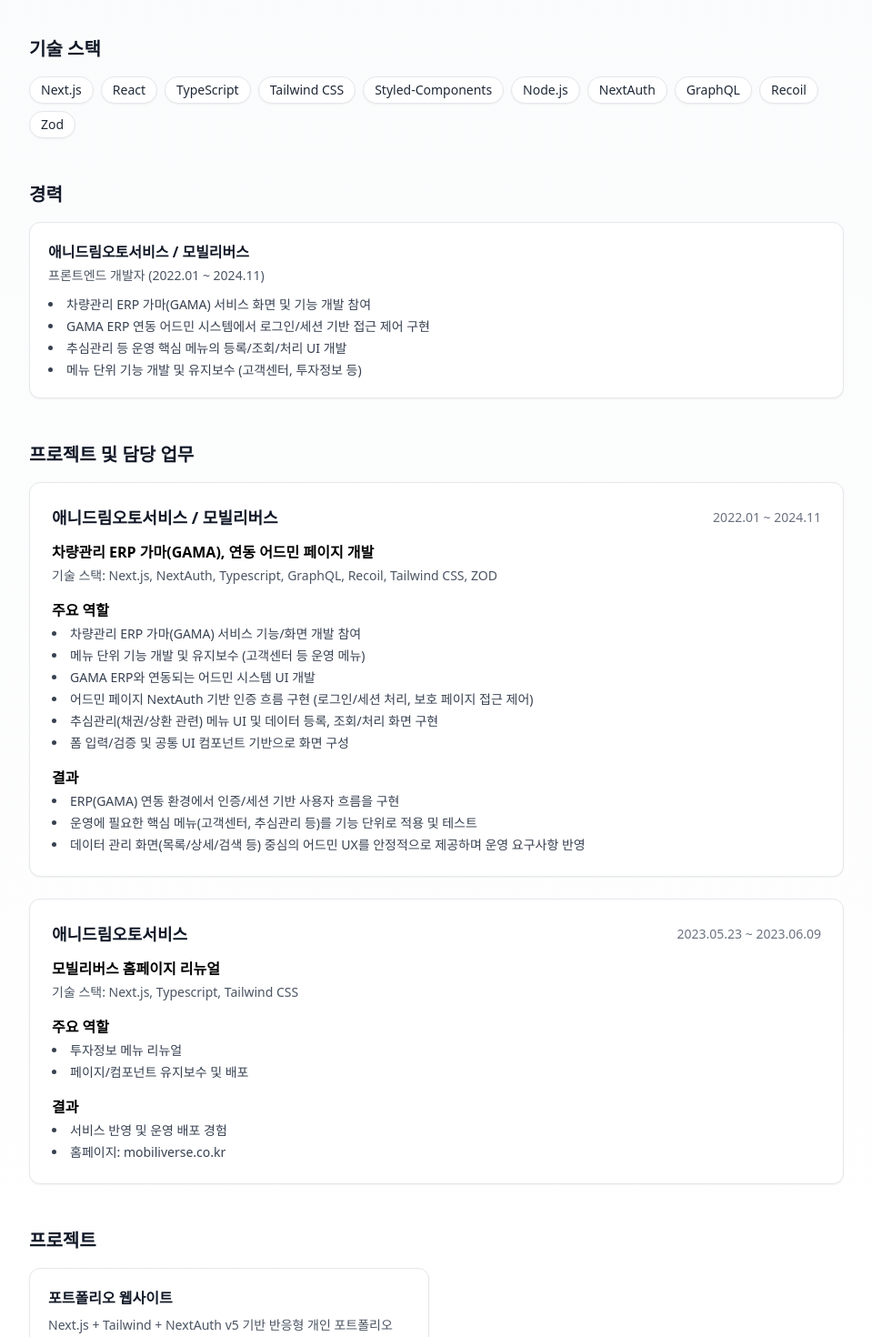
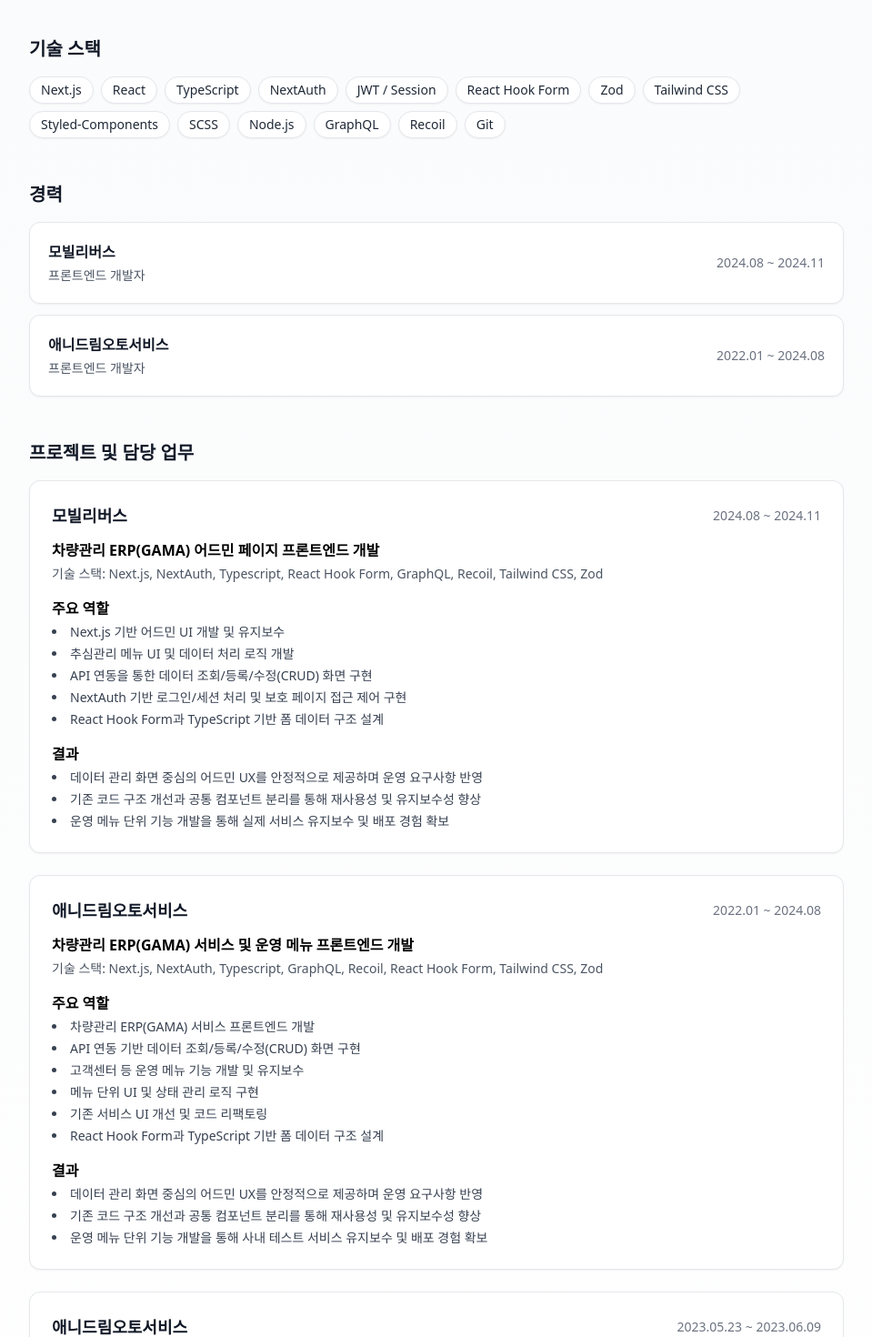
Before and after one commit to bongjunk/developer-portfolio, a Next.js app: page /portfolio in a window 1280 px wide. Shown: the part 700-2170 px from the top of the page at 91% size, without its empty margins (160-1119 px from the left). Built offline with nearby package versions, Linux system fonts and the light colour scheme; no server answers.

Commit message:
feat: 포트폴리오 컴포넌트 데이터 수정

```diff
--- a/app/(main)/portfolio/page.tsx
+++ b/app/(main)/portfolio/page.tsx
@@ -1,13 +1,11 @@
 "use client";
 
 import { useSession } from "next-auth/react";
-import { useRouter } from "next/navigation";
-import { useEffect } from "react";
-import toast from "react-hot-toast";
 import AuthDemoBanner from "./AuthDemoBanner";
 import AuthStatusCard from "./AuthStatusCard";
 
 type ExperiencesTypes = {
+  id: string;
   company: string;
   role: string;
   period: string;
@@ -29,64 +27,100 @@
     return <p className="text-center mt-20 text-gray-500">로딩 중...</p>;
   }
 
-  const isAuthenticated = status === "authenticated";
-
   // 기술스택
   const skills: string[] = [
     "Next.js",
     "React",
     "TypeScript",
+    "NextAuth",
+    "JWT / Session",
+    "React Hook Form",
+    "Zod",
     "Tailwind CSS",
     "Styled-Components",
+    "SCSS",
     "Node.js",
-    "NextAuth",
     "GraphQL",
     "Recoil",
-    "Zod",
+    "Git",
   ];
 
   // 경력사항
   const experiences: ExperiencesTypes[] = [
     {
-      company: "애니드림오토서비스 / 모빌리버스",
+      id: "mobiliverse-gama-admin",
+      company: "모빌리버스",
       role: "프론트엔드 개발자",
-      period: "2022.01 ~ 2024.11",
-      project: "차량관리 ERP 가마(GAMA), 연동 어드민 페이지 개발",
+      period: "2024.08 ~ 2024.11",
+      project: "차량관리 ERP(GAMA) 어드민 페이지 프론트엔드 개발",
+      stack: [
+        "Next.js",
+        "NextAuth",
+        "Typescript",
+        "React Hook Form",
+        "GraphQL",
+        "Recoil",
+        "Tailwind CSS",
+        "Zod",
+      ],
+      responsibilities: [
+        "Next.js 기반 어드민 UI 개발 및 유지보수",
+        "추심관리 메뉴 UI 및 데이터 처리 로직 개발",
+        "API 연동을 통한 데이터 조회/등록/수정(CRUD) 화면 구현",
+        "NextAuth 기반 로그인/세션 처리 및 보호 페이지 접근 제어 구현",
+        "React Hook Form과 TypeScript 기반 폼 데이터 구조 설계",
+      ],
+      achievements: [
+        "데이터 관리 화면 중심의 어드민 UX를 안정적으로 제공하며 운영 요구사항 반영",
+        "기존 코드 구조 개선과 공통 컴포넌트 분리를 통해 재사용성 및 유지보수성 향상",
+        "운영 메뉴 단위 기능 개발을 통해 실제 서비스 유지보수 및 배포 경험 확보",
+      ],
+    },
+    {
+      id: "anydream-gama-service",
+      company: "애니드림오토서비스",
+      role: "프론트엔드 개발자",
+      period: "2022.01 ~ 2024.08",
+      project: "차량관리 ERP(GAMA) 서비스 및 운영 메뉴 프론트엔드 개발",
       stack: [
         "Next.js",
         "NextAuth",
         "Typescript",
         "GraphQL",
         "Recoil",
+        "React Hook Form",
         "Tailwind CSS",
-        "ZOD",
+        "Zod",
       ],
       responsibilities: [
-        "차량관리 ERP 가마(GAMA) 서비스 기능/화면 개발 참여",
-        "메뉴 단위 기능 개발 및 유지보수 (고객센터 등 운영 메뉴)",
-        "GAMA ERP와 연동되는 어드민 시스템 UI 개발",
-        "어드민 페이지 NextAuth 기반 인증 흐름 구현 (로그인/세션 처리, 보호 페이지 접근 제어)",
-        "추심관리(채권/상환 관련) 메뉴 UI 및 데이터 등록, 조회/처리 화면 구현",
-        "폼 입력/검증 및 공통 UI 컴포넌트 기반으로 화면 구성",
+        "차량관리 ERP(GAMA) 서비스 프론트엔드 개발",
+        "API 연동 기반 데이터 조회/등록/수정(CRUD) 화면 구현",
+        "고객센터 등 운영 메뉴 기능 개발 및 유지보수",
+        "메뉴 단위 UI 및 상태 관리 로직 구현",
+        "기존 서비스 UI 개선 및 코드 리팩토링",
+        "React Hook Form과 TypeScript 기반 폼 데이터 구조 설계",
       ],
       achievements: [
-        "ERP(GAMA) 연동 환경에서 인증/세션 기반 사용자 흐름을 구현",
-        "운영에 필요한 핵심 메뉴(고객센터, 추심관리 등)를 기능 단위로 적용 및 테스트",
-        "데이터 관리 화면(목록/상세/검색 등) 중심의 어드민 UX를 안정적으로 제공하며 운영 요구사항 반영",
+        "데이터 관리 화면 중심의 어드민 UX를 안정적으로 제공하며 운영 요구사항 반영",
+        "기존 코드 구조 개선과 공통 컴포넌트 분리를 통해 재사용성 및 유지보수성 향상",
+        "운영 메뉴 단위 기능 개발을 통해 사내 테스트 서비스 유지보수 및 배포 경험 확보",
       ],
     },
     {
+      id: "anydream-homepage-renewal",
       company: "애니드림오토서비스",
       role: "프론트엔드 개발자",
       period: "2023.05.23 ~ 2023.06.09",
-      project: "모빌리버스 홈페이지 리뉴얼",
+      project: "사내 홈페이지 리뉴얼",
       stack: ["Next.js", "Typescript", "Tailwind CSS"],
       responsibilities: [
-        "투자정보 메뉴 리뉴얼",
-        "페이지/컴포넌트 유지보수 및 배포",
+        "기존 투자정보 메뉴 UI 리뉴얼",
+        "페이지 및 컴포넌트 유지보수",
+        "운영 배포 대응",
       ],
       achievements: [
-        "서비스 반영 및 운영 배포 경험",
+        "기존 페이지 구조를 개선하여 콘텐츠 전달력과 유지보수성을 향상",
+        "실제 서비스 반영 및 운영 배포 경험",
         "홈페이지: mobiliverse.co.kr",
       ],
     },
@@ -94,9 +128,9 @@
 
   const projects: ProjectsTypes[] = [
     {
-      title: "포트폴리오 웹사이트",
+      title: "NextAuth 기반 인증 포트폴리오",
       description:
-        "Next.js + Tailwind + NextAuth v5 기반 반응형 개인 포트폴리오",
+        "Next.js App Router 환경에서 Credentials/GitHub OAuth 로그인, JWT/Session 커스터마이징, middleware(proxy) 기반 접근 제어를 구현한 포트폴리오 프로젝트",
     },
   ];
 
@@ -114,7 +148,7 @@
             프론트엔드 개발자 · 실무 흐름을 구현하는 UI 개발
           </p>
           <p className="text-sm text-gray-500">
-            Next.js · TypeScript · UI/UX · 인증 시스템
+            Next.js · TypeScript · UI/UX · Authentication
           </p>
         </section>
 
@@ -138,21 +172,21 @@
         {/* 경력 */}
         <section>
           <h2 className="text-xl font-semibold mb-4 text-gray-900">경력</h2>
-          <div className="rounded-xl border border-gray-200 bg-white p-5 shadow-sm">
-            <h3 className="font-bold text-gray-900">
-              애니드림오토서비스 / 모빌리버스
-            </h3>
-            <p className="text-sm text-gray-600 mt-1">
-              프론트엔드 개발자 (2022.01 ~ 2024.11)
-            </p>
-            <ul className="list-disc list-inside text-sm text-gray-700 mt-3 space-y-1">
-              <li>차량관리 ERP 가마(GAMA) 서비스 화면 및 기능 개발 참여</li>
-              <li>
-                GAMA ERP 연동 어드민 시스템에서 로그인/세션 기반 접근 제어 구현
-              </li>
-              <li>추심관리 등 운영 핵심 메뉴의 등록/조회/처리 UI 개발</li>
-              <li>메뉴 단위 기능 개발 및 유지보수 (고객센터, 투자정보 등)</li>
-            </ul>
+          <div className="space-y-3">
+            {experiences?.slice(0, 2).map((exp) => (
+              <div
+                key={`${exp.company}-${exp.project}-${exp.period}`}
+                className="rounded-xl border border-gray-200 bg-white p-5 shadow-sm"
+              >
+                <div className="flex flex-col sm:flex-row sm:items-center sm:justify-between gap-1">
+                  <div>
+                    <h3 className="font-bold text-gray-900">{exp.company}</h3>
+                    <p className="text-sm text-gray-600 mt-1">{exp.role}</p>
+                  </div>
+                  <p className="text-sm text-gray-500">{exp.period}</p>
+                </div>
+              </div>
+            ))}
           </div>
         </section>
 
@@ -163,7 +197,7 @@
           <div className="space-y-6">
             {experiences.map((exp) => (
               <div
-                key={exp.company}
+                key={exp.id}
                 className="rounded-xl border border-gray-200 bg-white p-6 shadow-sm hover:shadow-md transition"
               >
                 <div className="flex flex-col sm:flex-row sm:items-center sm:justify-between">
@@ -185,8 +219,10 @@
                 <div className="mt-4">
                   <h4 className="font-semibold">주요 역할</h4>
                   <ul className="list-disc list-inside text-sm text-gray-700 space-y-1 mt-1">
-                    {exp.responsibilities.map((res) => (
-                      <li key={res}>{res}</li>
+                    {exp.responsibilities.map((res, idx) => (
+                      <li key={`${exp.project}-responsibility-${idx}`}>
+                        {res}
+                      </li>
                     ))}
                   </ul>
                 </div>
@@ -194,8 +230,8 @@
                 <div className="mt-4">
                   <h4 className="font-semibold">결과</h4>
                   <ul className="list-disc list-inside text-sm text-gray-700 space-y-1 mt-1">
-                    {exp.achievements.map((ach) => (
-                      <li key={ach}>{ach}</li>
+                    {exp.achievements.map((ach, idx) => (
+                      <li key={`${exp.project}-achievement-${idx}`}>{ach}</li>
                     ))}
                   </ul>
                 </div>
```
